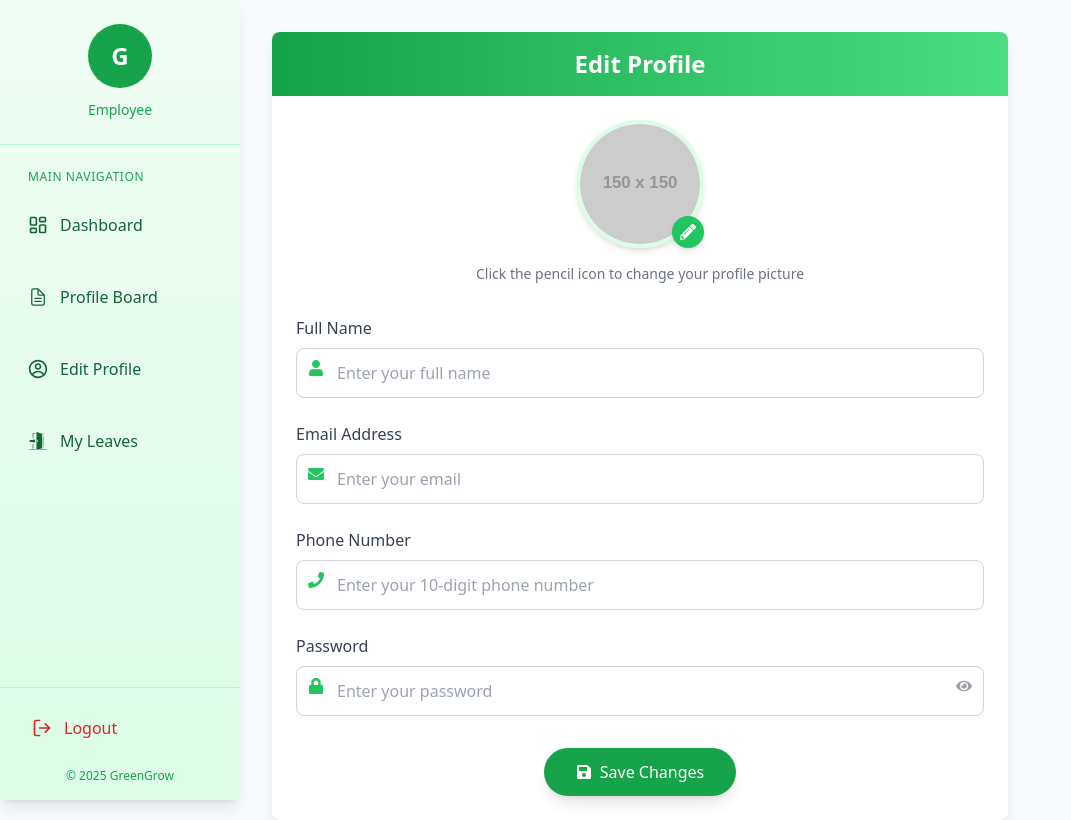
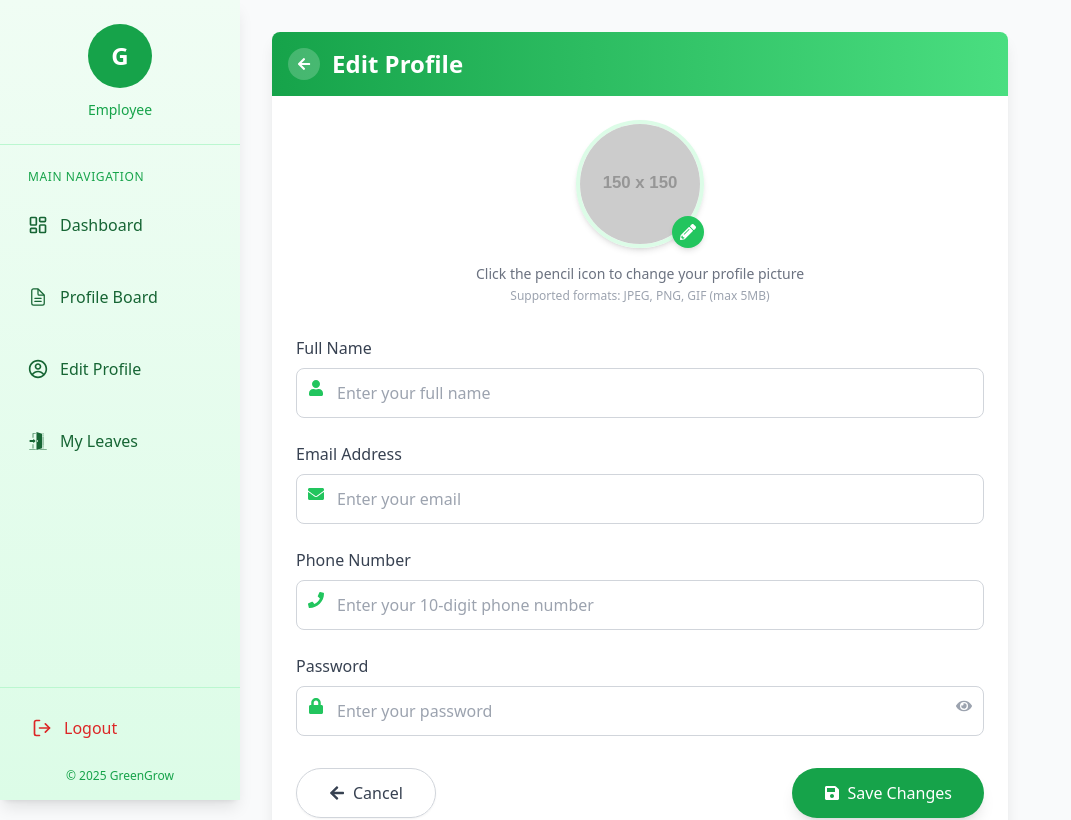
Before and after one commit to YMSenanayake/Green_House_Management_System, a React (Create React App) app in the folder ITP/frontend/: page /e_editprofile/1 in a window 1280 px wide. Shown: the top 820 px of the page, without its empty margins (0-1071 px from the left). Built offline with nearby package versions, Linux system fonts and the light colour scheme; no server answers.

Commit message:
Update Edidemployeeprofile.js

```diff
--- a/ITP/frontend/src/page/emplyee/Edidemployeeprofile.js
+++ b/ITP/frontend/src/page/emplyee/Edidemployeeprofile.js
@@ -1,50 +1,100 @@
 import React, { useState, useEffect } from "react";
 import axios from "axios";
 import AdprofileNavbar from "./component/AdprofileNavbar";
-import { useParams } from "react-router-dom";
+import { useParams, useNavigate } from "react-router-dom";
 import { Link } from "react-router-dom";
 import Swal from "sweetalert2";
 import toast from "react-hot-toast";
-import { FaEye, FaEyeSlash, FaPencilAlt, FaSave, FaUser, FaEnvelope, FaPhone, FaLock } from "react-icons/fa";
+import {
+  FaEye, FaEyeSlash, FaPencilAlt, FaSave, FaUser, FaEnvelope,
+  FaPhone, FaLock, FaArrowLeft, FaExclamationTriangle
+} from "react-icons/fa";
 import Loader from "../../components/header/Loader";
 
 import AOS from "aos";
 import "aos/dist/aos.css";
 
 AOS.init({
-  duration: 1000, // Slightly reduced animation duration for better UX
+  duration: 800,
+  once: true,
 });
 
 const Edidemployeeprofile = () => {
-  const { uid } = useParams("");
+  const { uid } = useParams();
+  const navigate = useNavigate();
 
-  const [id, setid] = useState("");
-  const [fullName, setname] = useState("");
-  const [email, setemail] = useState("");
-  const [phone, setphone] = useState("");
-  const [imageurl, setimageurl] = useState("");
-  const [password, setPassword] = useState("");
-  const [confirmPassword, setConfirmPassword] = useState("");
-  const [loading, setLoading] = useState(false);
+  // Form state
+  const [formData, setFormData] = useState({
+    id: "",
+    fullName: "",
+    email: "",
+    phone: "",
+    password: "",
+    imageurl: ""
+  });
+
+  // UI state
+  const [loading, setLoading] = useState(true);
   const [formLoading, setFormLoading] = useState(false);
-
-  const [showPasswords, setShowPasswords] = useState(false);
   const [showPassword, setShowPassword] = useState(false);
   const [imageFile, setImageFile] = useState(null);
   const [previewImage, setPreviewImage] = useState("");
 
-  const togglePasswordVisibility_1 = () => {
-    setShowPasswords((prevShowPasswords) => !prevShowPasswords);
+  // Validation state
+  const [errors, setErrors] = useState({
+    fullName: "",
+    email: "",
+    phone: "",
+    password: ""
+  });
+
+  // Handle form input changes
+  const handleInputChange = (e) => {
+    const { name, value } = e.target;
+
+    // Clear the error for this field when user types
+    setErrors({
+      ...errors,
+      [name]: ""
+    });
+
+    // Special handling for phone field - only allow digits
+    if (name === "phone") {
+      const phoneValue = value.replace(/\D/g, '');
+      setFormData({
+        ...formData,
+        [name]: phoneValue
+      });
+    } else {
+      setFormData({
+        ...formData,
+        [name]: value
+      });
+    }
   };
 
-  const togglePasswordVisibility_2 = () => {
-    setShowPassword((prevShowPassword) => !prevShowPassword);
+  // Toggle password visibility
+  const togglePasswordVisibility = () => {
+    setShowPassword((prev) => !prev);
   };
 
   // Handle image upload
   const handleImageChange = (e) => {
     const file = e.target.files[0];
     if (file) {
+      // Validate file size (max 5MB)
+      if (file.size > 5 * 1024 * 1024) {
+        toast.error("Image size should be less than 5MB");
+        return;
+      }
+
+      // Validate file type
+      const validTypes = ['image/jpeg', 'image/png', 'image/jpg', 'image/gif'];
+      if (!validTypes.includes(file.type)) {
+        toast.error("Please upload a valid image file (JPEG, PNG, GIF)");
+        return;
+      }
+
       setImageFile(file);
       const reader = new FileReader();
       reader.onloadend = () => {
@@ -56,70 +106,117 @@ const Edidemployeeprofile = () => {
 
   // Upload image to server
   const uploadImage = async (file) => {
-    if (!file) return imageurl;
+    if (!file) return formData.imageurl;
 
+    try {
       const formData = new FormData();
       formData.append('image', file);
 
-    try {
       const response = await axios.post('http://localhost:3000/api/users/upload', formData, {
         headers: {
           'Content-Type': 'multipart/form-data'
         }
       });
-      return response.data.imageUrl; // assuming your API returns the image URL
+      return response.data.imageUrl;
     } catch (error) {
       console.error("Image upload failed:", error);
-      toast.error("Failed to upload image");
-      return imageurl; // fallback to existing image
+      throw new Error("Failed to upload image");
     }
   };
 
-  //take data for update
+  // Fetch user data on component mount
   useEffect(() => {
-    async function getUser() {
+    async function fetchUserData() {
       try {
         setLoading(true);
-        const response = (
-          await axios.post(`http://localhost:3000/api/users/getuser/${uid}`)
-        ).data;
+        const response = await axios.post(`http://localhost:3000/api/users/getuser/${uid}`);
+
+        if (response.data && response.data.user) {
+          const userData = response.data.user;
+          setFormData({
+            id: userData._id,
+            fullName: userData.fullName,
+            email: userData.email,
+            phone: userData.phone,
+            password: userData.password,
+            imageurl: userData.imageurl
+          });
+          setPreviewImage(userData.imageurl);
+        }
+      } catch (error) {
+        console.error("Error fetching user data:", error);
+        toast.error("Failed to load user data. Please try again.");
+      } finally {
         setLoading(false);
-        console.log(response.user);
-        setid(response.user._id);
-        setname(response.user.fullName);
-        setemail(response.user.email);
-        setphone(response.user.phone);
-        setPassword(response.user.password);
-        setimageurl(response.user.imageurl);
-        setPreviewImage(response.user.imageurl);
-      } catch (error) {
-        setLoading(false);
-        console.log("Error fetching user data:", error.response || error);
-        toast.error("Failed to load user data");
       }
     }
-    getUser();
+
+    fetchUserData();
   }, [uid]);
 
-  //updateuser function
-  async function Updateuser(e) {
+  // Validate form
+  const validateForm = () => {
+    let isValid = true;
+    const newErrors = {
+      fullName: "",
+      email: "",
+      phone: "",
+      password: ""
+    };
+
+    // Name validation
+    if (!formData.fullName.trim()) {
+      newErrors.fullName = "Full name is required";
+      isValid = false;
+    } else if (formData.fullName.trim().length < 2) {
+      newErrors.fullName = "Name must be at least 2 characters";
+      isValid = false;
+    }
+
+    // Email validation
+    const emailRegex = /^[^\s@]+@[^\s@]+\.[^\s@]+$/;
+    if (!formData.email.trim()) {
+      newErrors.email = "Email is required";
+      isValid = false;
+    } else if (!emailRegex.test(formData.email)) {
+      newErrors.email = "Please enter a valid email address";
+      isValid = false;
+    }
+
+    // Phone validation
+    if (!formData.phone) {
+      newErrors.phone = "Phone number is required";
+      isValid = false;
+    } else if (!/^\d{10}$/.test(formData.phone)) {
+      newErrors.phone = "Phone number must be exactly 10 digits";
+      isValid = false;
+    }
+
+    // Password validation
+    if (!formData.password) {
+      newErrors.password = "Password is required";
+      isValid = false;
+    } else if (formData.password.length < 6) {
+      newErrors.password = "Password must be at least 6 characters";
+      isValid = false;
+    }
+
+    setErrors(newErrors);
+    return isValid;
+  };
+
+  // Update user profile
+  const updateUserProfile = async (e) => {
     e.preventDefault();
 
-    if (!fullName || !email || !phone || !password) {
-      toast.error("Please fill all required fields");
-      return;
+    // Validate form
+    if (!validateForm()) {
+      toast.error("Please correct the errors in the form");
+      // Scroll to the first error
+      const firstErrorField = Object.keys(errors).find(key => errors[key]);
+      if (firstErrorField) {
+        document.getElementById(firstErrorField)?.scrollIntoView({ behavior: 'smooth', block: 'center' });
       }
-
-    // Simple email validation
-    const emailRegex = /^[^\s@]+@[^\s@]+\.[^\s@]+$/;
-    if (!emailRegex.test(email)) {
-      toast.error("Please enter a valid email address");
-      return;
-    }
-
-    // Phone validation - ensure it's 10 digits
-    if (!/^\d{10}$/.test(phone)) {
-      toast.error("Phone number must be exactly 10 digits");
       return;
     }
 
@@ -127,65 +224,129 @@ const Edidemployeeprofile = () => {
       setFormLoading(true);
 
       // Handle image upload if there's a new image
-      let finalImageUrl = imageurl;
+      let finalImageUrl = formData.imageurl;
       if (imageFile) {
         finalImageUrl = await uploadImage(imageFile);
       }
 
-      const updateuser = {
-        fullName,
-        email,
-        phone,
+      const updateUserData = {
+        fullName: formData.fullName,
+        email: formData.email,
+        phone: formData.phone,
         imageurl: finalImageUrl,
-        password,
+        password: formData.password,
       };
 
-      const response = (
       await axios.put(
         `http://localhost:3000/api/users/updateuser/${uid}`,
-          updateuser
-        )
-      ).data;
+        updateUserData
+      );
 
-      console.log("Update response:", response);
       setFormLoading(false);
 
-      Swal.fire(
-        "Congratulations",
-        "Profile updated successfully",
-        "success"
-      ).then(() => {
-        window.location.href = `/e_userprofile/${uid}`;
+      // Show success message
+      Swal.fire({
+        title: "Profile Updated!",
+        text: "Your profile has been successfully updated.",
+        icon: "success",
+        confirmButtonColor: "#10B981"
+      }).then(() => {
+        navigate(`/e_userprofile/${uid}`);
       });
     } catch (error) {
       setFormLoading(false);
-      console.log("Update error:", error.response || error);
-      toast.error(error.response?.data?.message || "Failed to update profile");
+      console.error("Update error:", error);
+      toast.error(error.response?.data?.message || "Failed to update profile. Please try again.");
     }
-  }
+  };
+
+  // Input field component
+  const FormField = ({
+    id,
+    label,
+    type = "text",
+    name,
+    value,
+    placeholder,
+    icon: Icon,
+    error,
+    maxLength,
+    onChange = handleInputChange
+  }) => (
+    <div className="relative">
+      <label htmlFor={id} className="block text-gray-700 font-medium mb-2">
+        {label} {error && <span className="text-red-500 text-sm">*</span>}
+      </label>
+      <div className="relative">
+        <div className="absolute left-3 top-3 text-green-500">
+          <Icon aria-hidden="true" />
+        </div>
+        <input
+          id={id}
+          type={type === "password" ? (showPassword ? "text" : "password") : type}
+          name={name}
+          value={value}
+          maxLength={maxLength}
+          className={`w-full pl-10 pr-${type === "password" ? "12" : "4"} py-3 rounded-lg border ${
+            error ? "border-red-400 bg-red-50" : "border-gray-300"
+          } focus:border-green-500 focus:ring-2 focus:ring-green-200 transition-colors duration-300`}
+          placeholder={placeholder}
+          onChange={onChange}
+          aria-invalid={error ? "true" : "false"}
+          aria-describedby={error ? `${id}-error` : undefined}
+        />
+        {type === "password" && (
+          <button
+            type="button"
+            onClick={togglePasswordVisibility}
+            className="absolute right-3 top-3 text-gray-400 hover:text-green-600 focus:outline-none focus:text-green-600"
+            aria-label={showPassword ? "Hide password" : "Show password"}
+          >
+            {showPassword ? <FaEyeSlash /> : <FaEye />}
+          </button>
+        )}
+      </div>
+      {error && (
+        <p
+          id={`${id}-error`}
+          className="mt-1 text-sm text-red-500 flex items-center"
+        >
+          <FaExclamationTriangle className="mr-1" />
+          {error}
+        </p>
+      )}
+    </div>
+  );
 
   return (
     <div className="bg-gray-50 min-h-screen">
       {loading ? (
         <Loader />
       ) : (
-        <>
         <div className="flex">
           <AdprofileNavbar />
           <div className="flex flex-col w-full" style={{ zIndex: 900 }}>
             <div data-aos="fade-up" className="w-full max-w-3xl mx-auto my-8 px-4">
               <div className="bg-white shadow-lg rounded-lg overflow-hidden">
-                  <div className="bg-gradient-to-r from-green-600 to-green-400 text-white p-4">
-                    <h1 className="text-2xl font-bold text-center">Edit Profile</h1>
+                {/* Header with back button */}
+                <div className="bg-gradient-to-r from-green-600 to-green-400 text-white p-4 flex items-center">
+                  <Link
+                    to={`/e_userprofile/${uid}`}
+                    className="flex items-center justify-center h-8 w-8 rounded-full bg-white/20 hover:bg-white/30 transition-all mr-3"
+                    aria-label="Back to profile"
+                  >
+                    <FaArrowLeft className="text-white text-sm" />
+                  </Link>
+                  <h1 className="text-2xl font-bold">Edit Profile</h1>
                 </div>
 
-                  <form onSubmit={Updateuser} className="p-6">
+                <form onSubmit={updateUserProfile} className="p-6">
                   {/* Profile Image Section */}
                   <div className="flex flex-col items-center mb-8">
                     <div className="relative mb-4">
                       <img
                         className="h-32 w-32 rounded-full object-cover border-4 border-green-100 shadow-md"
-                          src={previewImage || imageurl || "https://via.placeholder.com/150"}
+                        src={previewImage || "https://via.placeholder.com/150"}
                         alt="Profile"
                         onError={(e) => {
                           e.target.onerror = null;
@@ -195,109 +356,87 @@ const Edidemployeeprofile = () => {
                       <label
                         htmlFor="file-upload"
                         className="absolute bottom-0 right-0 bg-green-500 hover:bg-green-600 text-white p-2 rounded-full cursor-pointer shadow-md transition-all duration-300 ease-in-out transform hover:scale-110"
+                        aria-label="Change profile picture"
                       >
                         <FaPencilAlt className="h-4 w-4" />
                       </label>
                       <input
                         id="file-upload"
                         type="file"
-                          accept="image/*"
+                        accept="image/jpeg, image/png, image/jpg, image/gif"
                         className="hidden"
                         onChange={handleImageChange}
+                        aria-label="Upload profile picture"
                       />
                     </div>
-                      <p className="text-sm text-gray-500">Click the pencil icon to change your profile picture</p>
+                    <p className="text-sm text-gray-500">
+                      Click the pencil icon to change your profile picture
+                    </p>
+                    <p className="text-xs text-gray-400 mt-1">
+                      Supported formats: JPEG, PNG, GIF (max 5MB)
+                    </p>
                   </div>
 
                   {/* Form Fields */}
                   <div className="space-y-6">
-                      {/* Name Field */}
-                      <div className="relative">
-                        <label className="block text-gray-700 font-medium mb-2">Full Name</label>
-                        <div className="relative">
-                          <div className="absolute left-3 top-3 text-green-500">
-                            <FaUser />
-                          </div>
-                          <input
-                            type="text"
-                            value={fullName}
-                            className="w-full pl-10 pr-4 py-3 rounded-lg border border-gray-300 focus:border-green-500 focus:ring-2 focus:ring-green-200 transition-colors duration-300"
+                    <FormField
+                      id="fullName"
+                      label="Full Name"
+                      name="fullName"
+                      value={formData.fullName}
                       placeholder="Enter your full name"
-                            onChange={(e) => setname(e.target.value)}
+                      icon={FaUser}
+                      error={errors.fullName}
+                    />
+
+                    <FormField
+                      id="email"
+                      label="Email Address"
+                      type="email"
+                      name="email"
+                      value={formData.email}
+                      placeholder="Enter your email"
+                      icon={FaEnvelope}
+                      error={errors.email}
+                    />
+
+                    <FormField
+                      id="phone"
+                      label="Phone Number"
+                      name="phone"
+                      value={formData.phone}
+                      placeholder="Enter your 10-digit phone number"
+                      maxLength={10}
+                      icon={FaPhone}
+                      error={errors.phone}
+                    />
+
+                    <FormField
+                      id="password"
+                      label="Password"
+                      type="password"
+                      name="password"
+                      value={formData.password}
+                      placeholder="Enter your password"
+                      icon={FaLock}
+                      error={errors.password}
                     />
                   </div>
-                      </div>
 
-                      {/* Email Field */}
-                      <div className="relative">
-                        <label className="block text-gray-700 font-medium mb-2">Email Address</label>
-                        <div className="relative">
-                          <div className="absolute left-3 top-3 text-green-500">
-                            <FaEnvelope />
-                          </div>
-                          <input
-                            type="email"
-                            value={email}
-                            className="w-full pl-10 pr-4 py-3 rounded-lg border border-gray-300 focus:border-green-500 focus:ring-2 focus:ring-green-200 transition-colors duration-300"
-                            placeholder="Enter your email"
-                            onChange={(e) => setemail(e.target.value)}
-                          />
-                        </div>
-                      </div>
+                  {/* Form Actions */}
+                  <div className="mt-8 flex flex-col sm:flex-row justify-center sm:justify-between gap-4">
+                    <Link
+                      to={`/e_userprofile/${uid}`}
+                      className="flex items-center justify-center gap-2 border border-gray-300 text-gray-700 font-medium py-3 px-8 rounded-full shadow-sm transition-all duration-300 ease-in-out hover:bg-gray-50 hover:shadow order-2 sm:order-1 w-full sm:w-auto"
+                    >
+                      <FaArrowLeft className="h-4 w-4" />
+                      <span>Cancel</span>
+                    </Link>
 
-                      {/* Phone Field */}
-                      <div className="relative">
-                        <label className="block text-gray-700 font-medium mb-2">Phone Number</label>
-                        <div className="relative">
-                          <div className="absolute left-3 top-3 text-green-500">
-                            <FaPhone />
-                          </div>
-                          <input
-                            type="text"
-                            maxLength={10}
-                            value={phone}
-                            className="w-full pl-10 pr-4 py-3 rounded-lg border border-gray-300 focus:border-green-500 focus:ring-2 focus:ring-green-200 transition-colors duration-300"
-                            placeholder="Enter your 10-digit phone number"
-                            onChange={(e) => {
-                              // Only allow digits
-                              const value = e.target.value.replace(/\D/g, '');
-                              setphone(value);
-                            }}
-                          />
-                        </div>
-                      </div>
-
-                      {/* Password Field */}
-                      <div className="relative">
-                        <label className="block text-gray-700 font-medium mb-2">Password</label>
-                        <div className="relative">
-                          <div className="absolute left-3 top-3 text-green-500">
-                            <FaLock />
-                          </div>
-                          <input
-                            type={showPasswords ? "text" : "password"}
-                            value={password}
-                            className="w-full pl-10 pr-12 py-3 rounded-lg border border-gray-300 focus:border-green-500 focus:ring-2 focus:ring-green-200 transition-colors duration-300"
-                            placeholder="Enter your password"
-                            onChange={(e) => setPassword(e.target.value)}
-                          />
-                          <button
-                            type="button"
-                            onClick={togglePasswordVisibility_1}
-                            className="absolute right-3 top-3 text-gray-400 hover:text-green-600 focus:outline-none"
-                          >
-                            {showPasswords ? <FaEyeSlash /> : <FaEye />}
-                          </button>
-                        </div>
-                      </div>
-                    </div>
-
-                    {/* Submit Button */}
-                    <div className="mt-8 flex justify-center">
                     <button
                       type="submit"
                       disabled={formLoading}
-                        className="flex items-center justify-center gap-2 bg-green-600 hover:bg-green-700 text-white font-medium py-3 px-8 rounded-full shadow-lg transition-all duration-300 ease-in-out transform hover:scale-105 hover:shadow-xl disabled:opacity-70 disabled:cursor-not-allowed"
+                      className="flex items-center justify-center gap-2 bg-green-600 hover:bg-green-700 text-white font-medium py-3 px-8 rounded-full shadow-lg transition-all duration-300 ease-in-out transform hover:scale-105 hover:shadow-xl disabled:opacity-70 disabled:cursor-not-allowed disabled:transform-none order-1 sm:order-2 w-full sm:w-auto"
                     >
                       {formLoading ? (
                         <>
@@ -306,7 +445,7 @@ const Edidemployeeprofile = () => {
                         </>
                       ) : (
                         <>
-                            <FaSave />
+                          <FaSave className="h-4 w-4" />
                           <span>Save Changes</span>
                         </>
                       )}
@@ -314,10 +453,21 @@ const Edidemployeeprofile = () => {
                   </div>
                 </form>
               </div>
+
+              {/* Instructions card */}
+              <div className="mt-6 bg-blue-50 border border-blue-100 rounded-lg p-4 text-blue-800 text-sm">
+                <h3 className="font-semibold mb-2 flex items-center">
+                  <FaUser className="mr-2" /> Profile Update Tips
+                </h3>
+                <ul className="list-disc pl-5 space-y-1">
+                  <li>Use a professional photo for your profile picture</li>
+                  <li>Ensure your contact information is up to date</li>
+                  <li>Choose a strong password for better security</li>
+                </ul>
               </div>
             </div>
           </div>
-        </>
+        </div>
       )}
     </div>
   );
```
Lines whose indentation alone changed are shown as unchanged.
